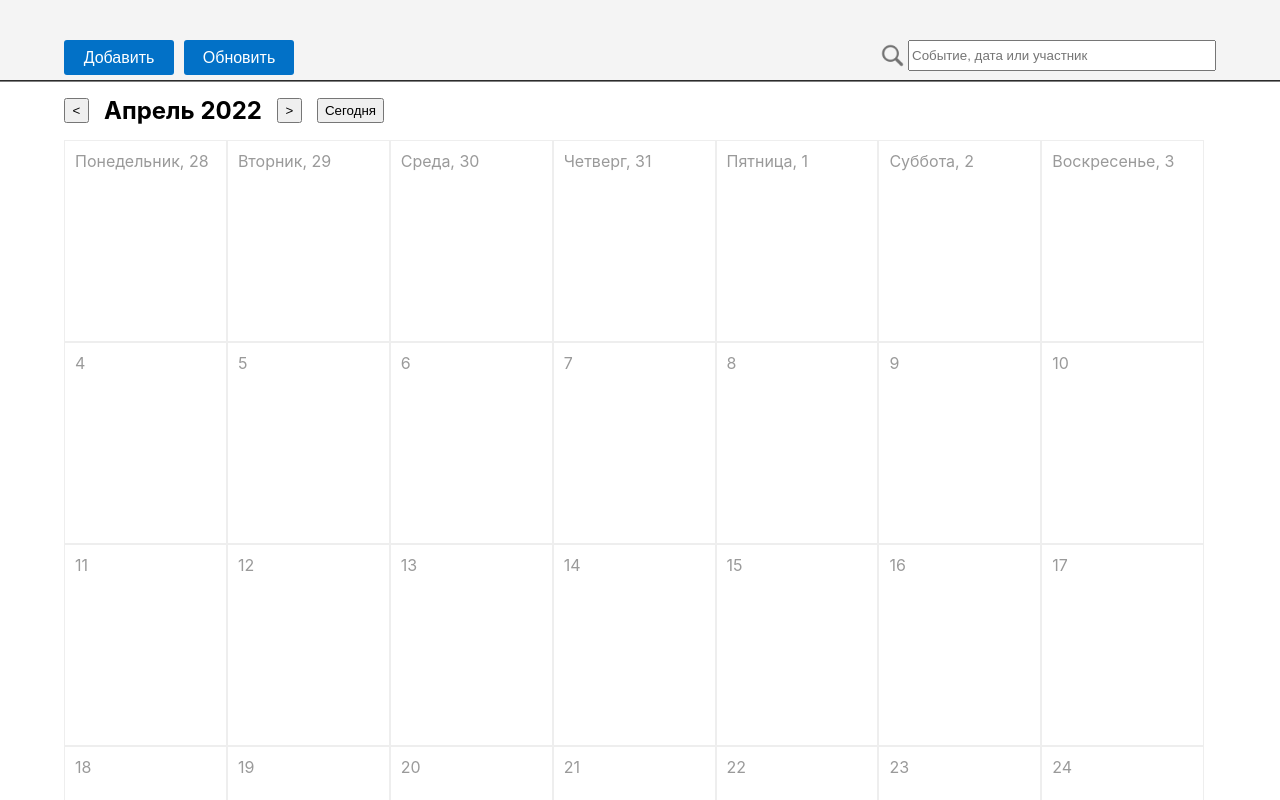
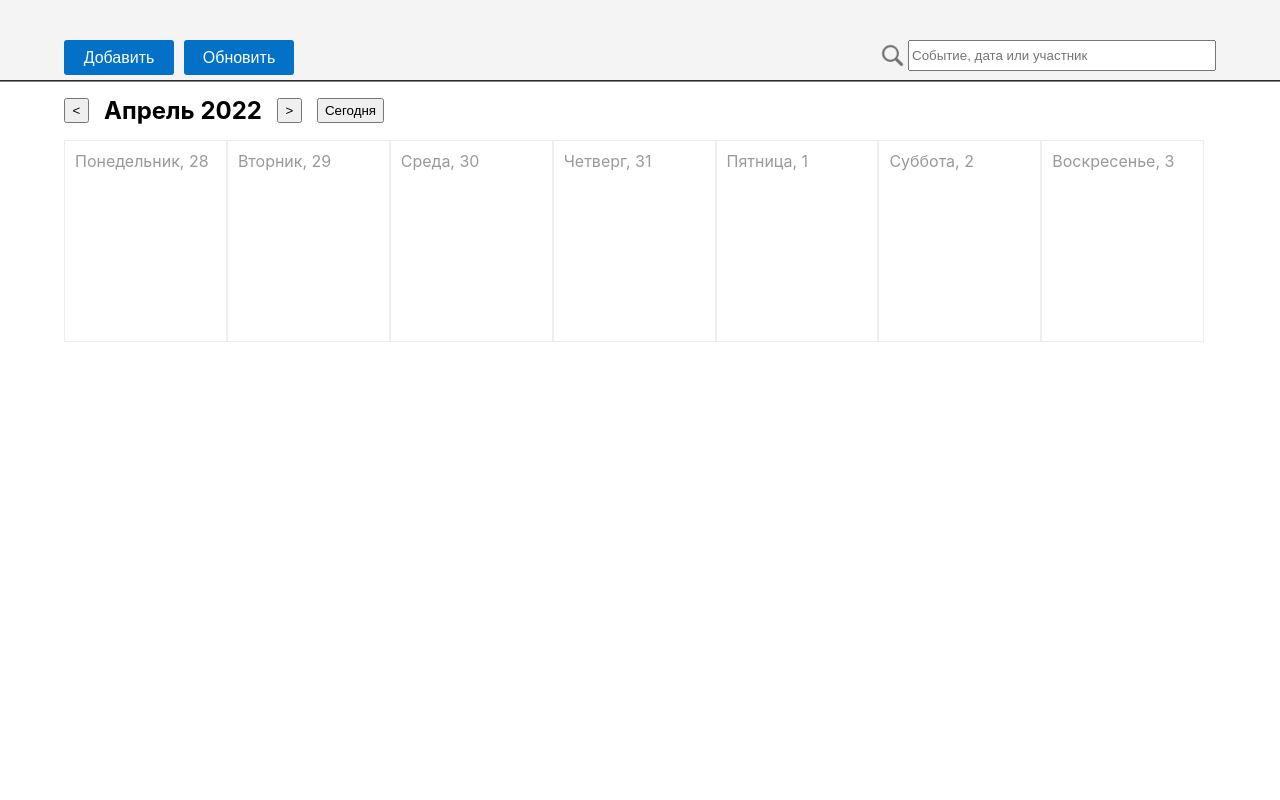
Before and after one commit to anton-seniuta/reactcalendar, a React (Create React App) app: page / in a window 1280 px wide. Shown: the top 800 px of the page. Built offline with nearby package versions, Linux system fonts and the light colour scheme.

Commit message:
feat: right month showing

```diff
--- a/src/сomponents/Body.js
+++ b/src/сomponents/Body.js
@@ -1,55 +1,65 @@
+// import { useState } from "react";
 import "./Body.css";
 import Calendar from "./Calendar";
 
 function Body() {
+  let todaysDate = new Date();
+  // let currentDate = Date.now(todaysDate.getFullYear(), todaysDate.getMonth(), 1);
+  // let currentDateForCount = new Date(currentDate);
+  let firstCalendarDate = createFirstCalendarDate(todaysDate.getFullYear(), todaysDate.getMonth());
 
-  let todaysDate = new Date();
-  let currentDate = new Date(todaysDate.getFullYear(), todaysDate.getMonth(), 1);
-  let date = {
-    year: currentDate.getFullYear(),
-    month: currentDate.getMonth(),
-  };
-  let firstCalendarDate = createFirstCalendarDate(date.year, date.month);
   let calendarDays = calendarDaysCalculating(firstCalendarDate);
-  console.log(calendarDays)
+  // const [calendarDays, setCalendarDays] = useState(calendarDaysCalculating(firstCalendarDate));
 
   return (
     <div className="body">
       <div className="menu">
-        <button className="previous-button menu-button" onClick={()=> previousButtonClick(currentDate,calendarDays,firstCalendarDate)}>&lt;</button>
-        <h2 className="month-text">{textOutput(date.month, date.year)}</h2>
-        <button className="next-button menu-button" onClick={()=> nextButtonClick(currentDate)}>&gt;</button>
-        <button className="today-button menu-button" onClick={()=> todaysButtonClick(currentDate, todaysDate)}> Сегодня </button>
+        <button className="previous-button menu-button" onClick={() => previousButtonClick()}>
+          &lt;
+        </button>
+        <h2 className="month-text">{textOutput(todaysDate.getFullYear(), todaysDate.getMonth())}</h2>
+        <button className="next-button menu-button" onClick={() => nextButtonClick()}>
+          &gt;
+        </button>
+        <button className="today-button menu-button" onClick={() => todaysButtonClick()}>
+          Сегодня
+        </button>
       </div>
-      {/* <Calendar firstDay={firstCalendarDate}></Calendar>  */}
       <Calendar calendarDays={calendarDays}></Calendar>
-
     </div>
   );
 }
 
 export default Body;
 
-function calendarDaysCalculating(dayDate){
+function calendarDaysCalculating(firstDayDate) {
+  let date = new Date(firstDayDate);
+  let month = date.getMonth();
+  let calendarDays = [];
 
-  let month = dayDate.getMonth();
-  let calendarDays = [];
+  // let calendarDays= {
+  //    id:
+  // };
+  console.log(month);
+  console.log(date.getMonth());
+
   for (;;) {
     for (let i = 0; i < 7; i++) {
-      calendarDays.push(dayDate.getDate() + "");
-      dayDate.setDate(dayDate.getDate() + 1);
+      calendarDays.push(date.getDate() + "");
+      date.setDate(date.getDate() + 1);
     }
-    if (dayDate.getMonth() !== month + 1) {
-      calendarDays[0] = 'Понедельник, ' + calendarDays[0];
-      calendarDays[1] = 'Вторник, ' + calendarDays[1];
-      calendarDays[2] = 'Среда, ' + calendarDays[2];
-      calendarDays[3] = 'Четверг,  ' + calendarDays[3];
-      calendarDays[4] = 'Пятница, ' + calendarDays[4];
-      calendarDays[5] = 'Суббота, ' + calendarDays[5];
-      calendarDays[6] = 'Воскресенье, ' + calendarDays[6];
+    if (date.getMonth() === month + 1) {
+      calendarDays[0] = "Понедельник, " + calendarDays[0];
+      calendarDays[1] = "Вторник, " + calendarDays[1];
+      calendarDays[2] = "Среда, " + calendarDays[2];
+      calendarDays[3] = "Четверг,  " + calendarDays[3];
+      calendarDays[4] = "Пятница, " + calendarDays[4];
+      calendarDays[5] = "Суббота, " + calendarDays[5];
+      calendarDays[6] = "Воскресенье, " + calendarDays[6];
       break;
     }
   }
+  console.log(calendarDays);
   return calendarDays;
 }
 
@@ -60,59 +70,57 @@ function createFirstCalendarDate(year, month) {
   } else {
     result.setDate(result.getDate() - result.getDay() + 1);
   }
-  return result;
+  return result.getTime();
 }
 
-function textOutput(month, year){
-  let output ="";
-  switch(month.toString()){
-    case '0': output += "Январь";
+function textOutput(year, month) {
+  let output = "";
+  switch (month.toString()) {
+    case "0":
+      output += "Январь";
       break;
-    case '1': output += "Февраль";
+    case "1":
+      output += "Февраль";
       break;
-    case '2': output += "Март";
+    case "2":
+      output += "Март";
       break;
-    case '3': output += "Апрель";
+    case "3":
+      output += "Апрель";
       break;
-    case '4': output += "Май";
+    case "4":
+      output += "Май";
       break;
-    case '5': output += "Июнь";
+    case "5":
+      output += "Июнь";
       break;
-    case '6': output += "Июль";
+    case "6":
+      output += "Июль";
       break;
-    case '7': output += "Август";
+    case "7":
+      output += "Август";
       break;
-    case '8': output += "Сентябрь";
+    case "8":
+      output += "Сентябрь";
       break;
-    case '9': output += "Октябрь";
+    case "9":
+      output += "Октябрь";
       break;
-    case '10': output += "Ноябрь"; ;
+    case "10":
+      output += "Ноябрь";
       break;
-    case '11': output += "Декабрь"; ;
+    case "11":
+      output += "Декабрь";
       break;
-    default: console.log("something is wrong in switch");
+    default:
+      console.log("something is wrong in switch");
       break;
   }
-  return output + ' ' + year;
+  return output + " " + year;
 }
 
-function previousButtonClick(date, calendarDays, firstCalendarDate){
-  console.log(date);
-  date.setMonth(date.getMonth() - 1);
-  firstCalendarDate = createFirstCalendarDate(date.year, date.month);
-  calendarDays = calendarDaysCalculating(firstCalendarDate);
-  console.log(date);
-  console.log("calendar: ", calendarDays);
-}
+function previousButtonClick() {}
 
-function nextButtonClick(date){
-  console.log(date);
-  date.setMonth(date.getMonth() + 1);
-  console.log(date);
-}
+function nextButtonClick() {}
 
-function todaysButtonClick(date ,todaysDate){
-  console.log(date);
-  date.setMonth(todaysDate.getMonth());
-  console.log(date);
-}
+function todaysButtonClick() {}
--- a/src/сomponents/Calendar.js
+++ b/src/сomponents/Calendar.js
@@ -1,13 +1,9 @@
+import React from "react";
 import "./Calendar.css";
 import Day from "./Day";
 
 
-function Calendar(props) {
-
-  // let dayDate = new Date(props.firstDay.getFullYear(), props.firstDay.getMonth(), props.firstDay.getDate());
-  // let calendarDays = calendarDaysCalculating(dayDate); //make  objects  add ids
-  let calendarDays = props.calendarDays;
-
+function Calendar({calendarDays}) {
   return (
     <div className="calendar">
       {calendarDays.map((text, index) => (
@@ -16,36 +12,27 @@ function Calendar(props) {
       }
     </div>
   );
-
 }
-
 export default Calendar;
 
-// function calendarDaysCalculating(dayDate){
+// class Calendar extends React.Component{
+//   constructor(props) {
+//     super(props);
+//     this.state = {
+//       calendarDays: props.calendarDays,
+//     }
 
-//   let month = dayDate.getMonth();
-//   let calendarDays = [];
-//   for (;;) {
-//     for (let i = 0; i < 7; i++) {
-//       calendarDays.push(dayDate.getDate() + "");
-//       dayDate.setDate(dayDate.getDate() + 1);
-//     }
-//     if (dayDate.getMonth() !== month + 1) {
-//       calendarDays[0] = 'Понедельник, ' + calendarDays[0];
-//       calendarDays[1] = 'Вторник, ' + calendarDays[1];
-//       calendarDays[2] = 'Среда, ' + calendarDays[2];
-//       calendarDays[3] = 'Четверг,  ' + calendarDays[3];
-//       calendarDays[4] = 'Пятница, ' + calendarDays[4];
-//       calendarDays[5] = 'Суббота, ' + calendarDays[5];
-//       calendarDays[6] = 'Воскресенье, ' + calendarDays[6];
-//       break;
-//     }
 //   }
-//   console.log(calendarDays)
-//   return calendarDays;
+//   render(){
+//     return(
+//     <div className="calendar">
+//       {this.props.calendarDays.map((text, index) => (
+//       <Day key={index} day={text}/>
+//       ))
+//       }
+//     </div>
+//     )
+//   }
 // }
 
-//buttons
-//inputting notes
-//highlighting notes
-//local storage
+// export default Calendar;
```
Also changed, not shown: src/сomponents/Header.js (line endings or trailing spaces), 1 other file (tests, documents, lock files or other folders). Lines whose indentation alone changed are shown as unchanged.
